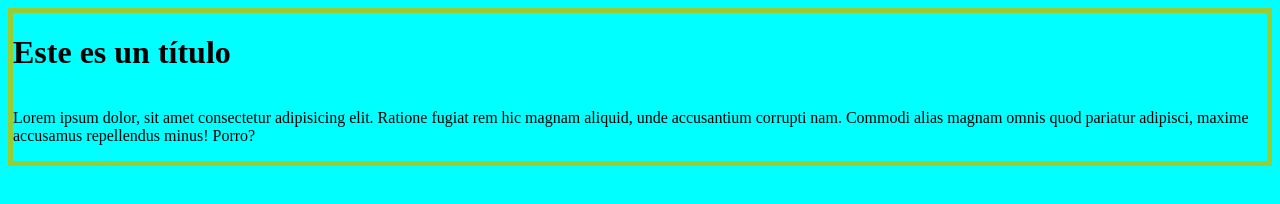
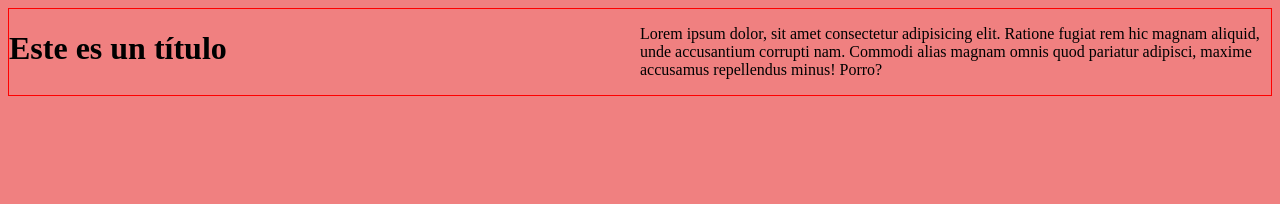
Before and after one commit to maniatikorn/tutorial-git, a plain HTML site: page index.html in a window 1280 px wide. Drawn offline with Linux system fonts and the light colour scheme.

Commit message:
update estilos

```diff
--- a/estilos.css
+++ b/estilos.css
@@ -1,7 +1,7 @@
 body {
-    background-color: aqua;
+    background-color: lightcoral;
     color: black;
-    border: 5px solid yellowgreen;
-    display: flex;
-    flex-direction: column;
+    border: 1px solid red;
+    display: grid;
+    grid-template-columns: 1fr 1fr;
 }
```
